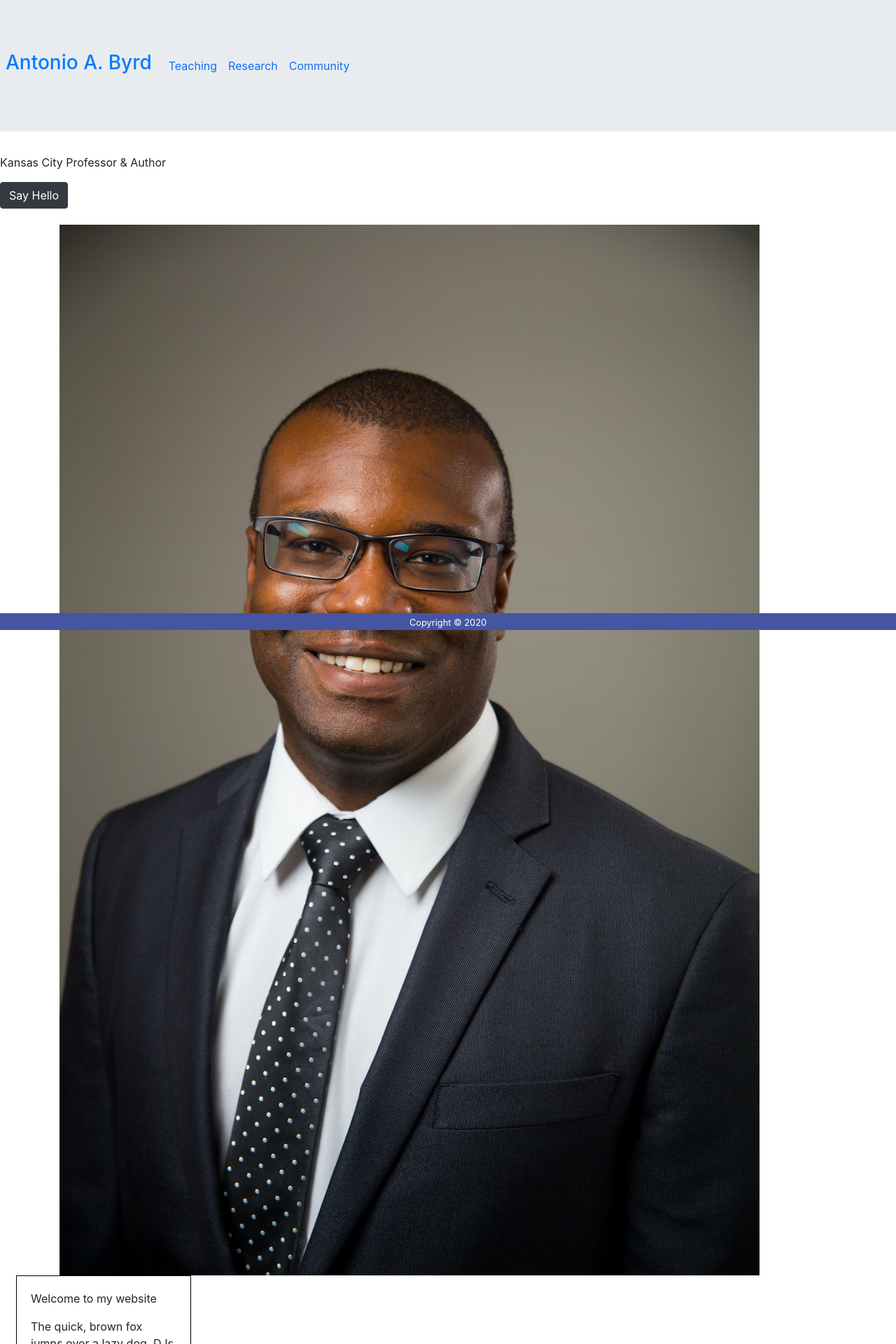
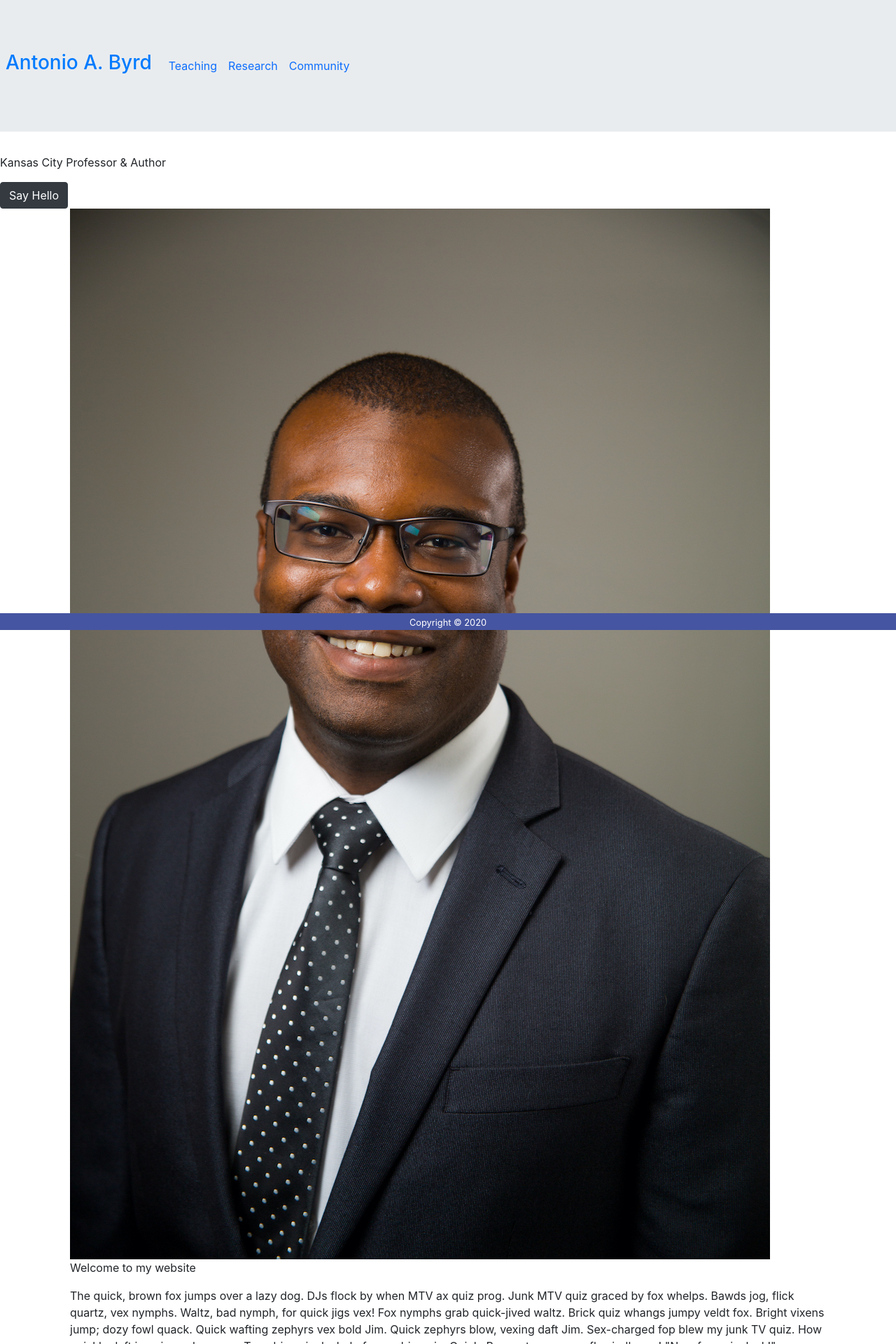
Before and after one commit to abyrd15/abyrd15.github.io, a Jekyll site: the page built from index.markdown, in a window 1280 px wide. Shown: the top 1920 px of the page at 70% size. Built offline with Jekyll 4.4.1, drawn with Linux system fonts in a browser that asks for light colours; nearby versions of some CDN libraries.

Commit message:
Added container class

```diff
--- a/_includes/home/section_welcome.html
+++ b/_includes/home/section_welcome.html
@@ -1,12 +1,12 @@
 <main>
     <section>
-        <div class="float-container">
+        <div class="container">
 
             <div class="container">
                 <img src="assets/css/images/Antonio Byrd Portrait-014-2807.jpg" class="img-fluid" alt="Image of Black man in suit">
             </div>
 
-            <div class="float-child">
+            <div class="container">
                 <p>Welcome to my website</p>
                 <p>The quick, brown fox jumps over a lazy dog. DJs flock by when MTV ax quiz prog. Junk MTV quiz graced by fox whelps. Bawds jog, flick quartz, vex nymphs. Waltz, bad nymph, for quick jigs vex! Fox nymphs grab quick-jived waltz. Brick quiz whangs jumpy veldt fox. Bright vixens jump; dozy fowl quack. Quick wafting zephyrs vex bold Jim. Quick zephyrs blow, vexing daft Jim. Sex-charged fop blew my junk TV quiz. How quickly daft jumping zebras vex. Two driven jocks help fax my big quiz. Quick, Baz, get my woven flax jodhpurs! "Now fax quiz Jack!" my brave ghost pled. Five quacking zephyrs jolt my wax bed. Flummoxed by job, kvetching W. zaps Iraq. Cozy sphinx waves quart jug of bad milk. A very bad quack might jinx zippy fowls. Few quips galvanized the mock jury box. Quick brown dogs jump over the lazy fox. The jay, pig, fox, zebra, and my wolves quack! Blowzy red vixens</p>
             </div>
```
